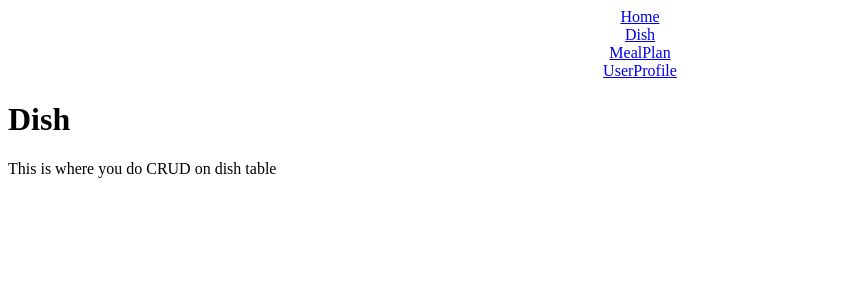
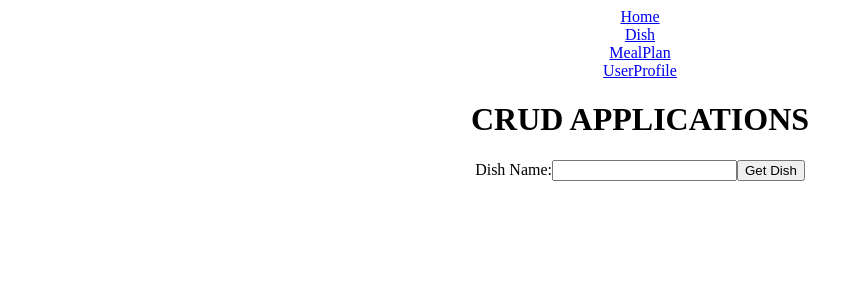
Before and after one commit to kzhang23187/McDB, a React (Create React App) app in the folder frontend/: page /dish in a window 1280 px wide. Shown: the top 300 px of the page, without its empty margins (0-863 px from the left). Built offline with nearby package versions, Linux system fonts and the light colour scheme.

Commit message:
changes to dish.js

```diff
--- a/frontend/src/components/Dish.js
+++ b/frontend/src/components/Dish.js
@@ -1,11 +1,33 @@
-import React from 'react';
+import '../App.css';
+import React, {useState, useEffect} from "react";
+import Axios from 'axios';
 
 const Dish = () => {
+    const [dishList, setDishList] = useState([]);
+    const [dishId, setDishId] = useState("");
+    const getDish = (dishId) => {
+        Axios.get(`http://localhost:3002/api/get/dish/${dishId}`).then((response) => {
+          setDishList(response.data)
+        })
+    }
     return (
-       <div>
-          <h1>Dish</h1>
-          <p>This is where you do CRUD on dish table </p>
-       </div>
+        <div className="App">
+            <h1> CRUD APPLICATIONS</h1>
+            <label> Dish Name:</label>
+            <input type="text" name="dishName" onChange={(e) => {
+              setDishId(e.target.value)
+            } }/>
+            <button onClick={() => {getDish(dishId)}}> Get Dish</button>
+            {dishList.map((val) => {
+              return (
+                <div>
+                  <h1> Dish: {val.dish_name} </h1>
+                  <p> Description: {val.descrip}</p>
+                  <p> Recipe: {val.recipe}</p>
+                </div>
+              );
+            })}
+        </div>
     );
 }
 
```
Also changed, not shown: 1 other file (tests, documents, lock files or other folders).
